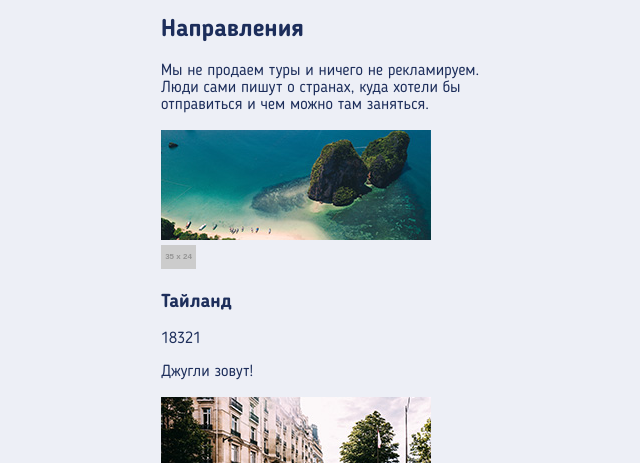
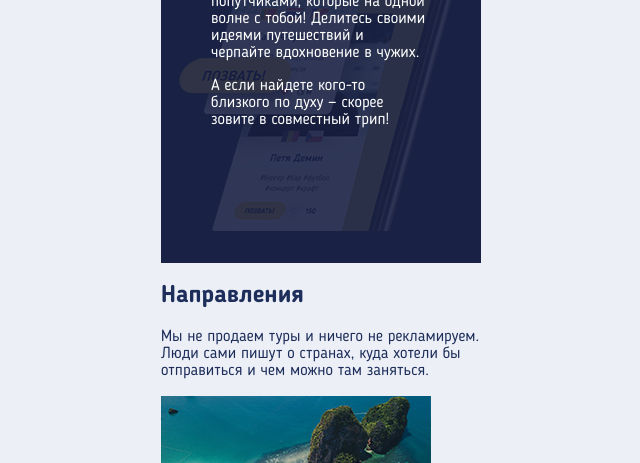
Before and after one commit to vi-nastya/pognali, a website: page source/index.html in a window 1280 px wide. Shown: the part 742-1205 px from the top of the page, without its empty margins (319-959 px from the left). Drawn offline with nearby package versions, Linux system fonts and the light colour scheme; files that its build step writes are made by us from their sources; placeholder pictures from the web are drawn by us.

Commit message:
Added styles for about section

```diff
--- a/source/index.html
+++ b/source/index.html
@@ -125,8 +125,9 @@
         </div>
       </section>
 
-      <section class="about" aria-label="О сервисе">
+      <section class="about">
         <div class="about__inner inner">
+          <h2 class="section-header about__header">О сервисе</h2>
           <p class="section-description about__description">
             Любое путешествие веселее с попутчиками, которые на одной волне с
             тобой! Делитесь своими идеями путешествий и черпайте вдохновение в
--- /dev/null
+++ b/source/sass/about.scss
@@ -0,0 +1,18 @@
+.about {
+  background-color: $blue;
+}
+
+.about__inner {
+
+  min-height: 352px;
+  margin-left: 18px;
+  padding-top: 32px;
+  padding-left: 32px;
+  padding-right: 53px;
+
+  color: $white;
+
+  background-image: url("../img/about-mobile@1x.png");
+  background-size: 292px 352px;
+  background-repeat: no-repeat;
+}
--- a/source/sass/style.scss
+++ b/source/sass/style.scss
@@ -1,3 +1,4 @@
 @import 'variables.scss';
 @import 'base.scss';
 @import 'header.scss';
+@import 'about.scss';
```
